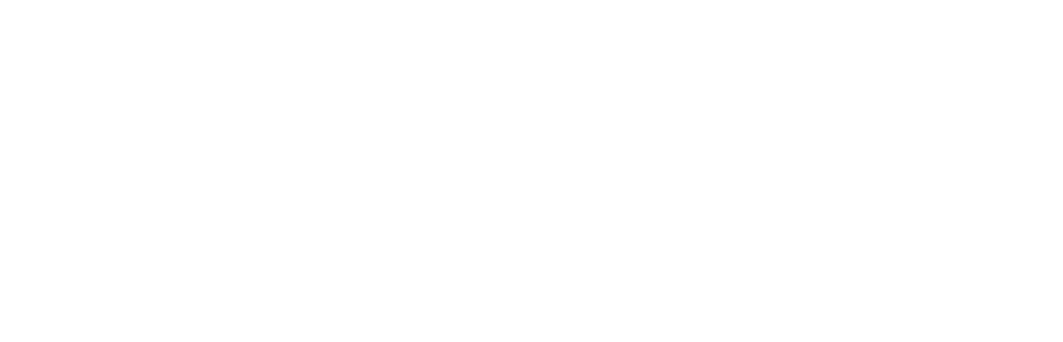
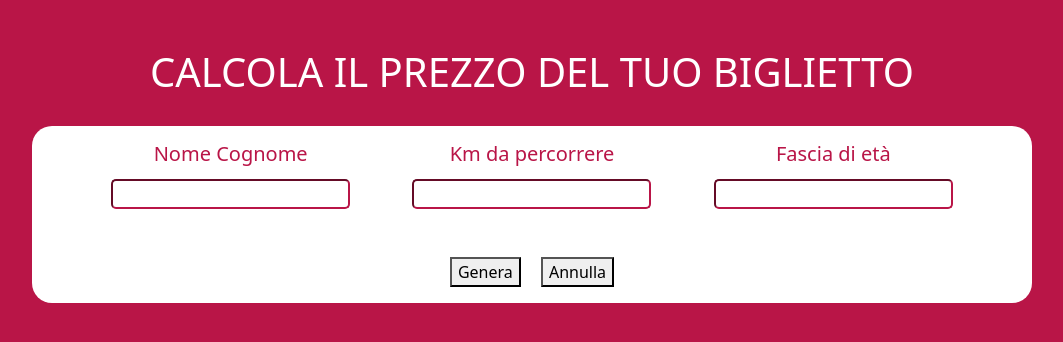
Before and after one commit to gaetano-94/js-biglietto-treno-form, a plain HTML site: page index.html in a window 1280 px wide. Shown: the whole page, without its empty margins (108-1171 px from the left). Drawn offline with nearby package versions, Linux system fonts and the light colour scheme.

Commit message:
feat: input piu button

```diff
--- a/index.html
+++ b/index.html
@@ -19,6 +19,31 @@
     <!-- /my CSS -->
   </head>
   <body>
+    <main>
+      <h1 class="text-center text-white pt-5 text-uppercase">
+        Calcola il prezzo del tuo biglietto
+      </h1>
+      <div class="container gp-container">
+        <div class="row d-flex text-center py-3 px-5">
+          <div class="col">
+            <h5>Nome Cognome</h5>
+            <input type="text" name="" id="" class="text-center" />
+          </div>
+          <div class="col">
+            <h5>Km da percorrere</h5>
+            <input type="number" name="" id="" class="text-center" />
+          </div>
+          <div class="col">
+            <h5>Fascia di età</h5>
+            <input type="text" name="" id="" class="text-center" />
+          </div>
+        </div>
+        <div class="text-center mt-3 py-3">
+          <button class="me-3">Genera</button>
+          <button>Annulla</button>
+        </div>
+      </div>
+    </main>
     <!-- BootStrap JS -->
     <script
       src="https://cdn.jsdelivr.net/npm/bootstrap@5.3.2/dist/js/bootstrap.bundle.min.js"
--- a/style.css
+++ b/style.css
@@ -0,0 +1,20 @@
+body {
+  background-color: #b91547;
+}
+
+.gp-container {
+  max-width: 1000px;
+  background-color: white;
+  border-radius: 20px;
+  margin-top: 30px;
+}
+
+h5 {
+  color: #b91547;
+}
+
+.col input {
+  border-color: #b91547;
+  border-radius: 5px;
+  margin-top: 5px;
+}
```
